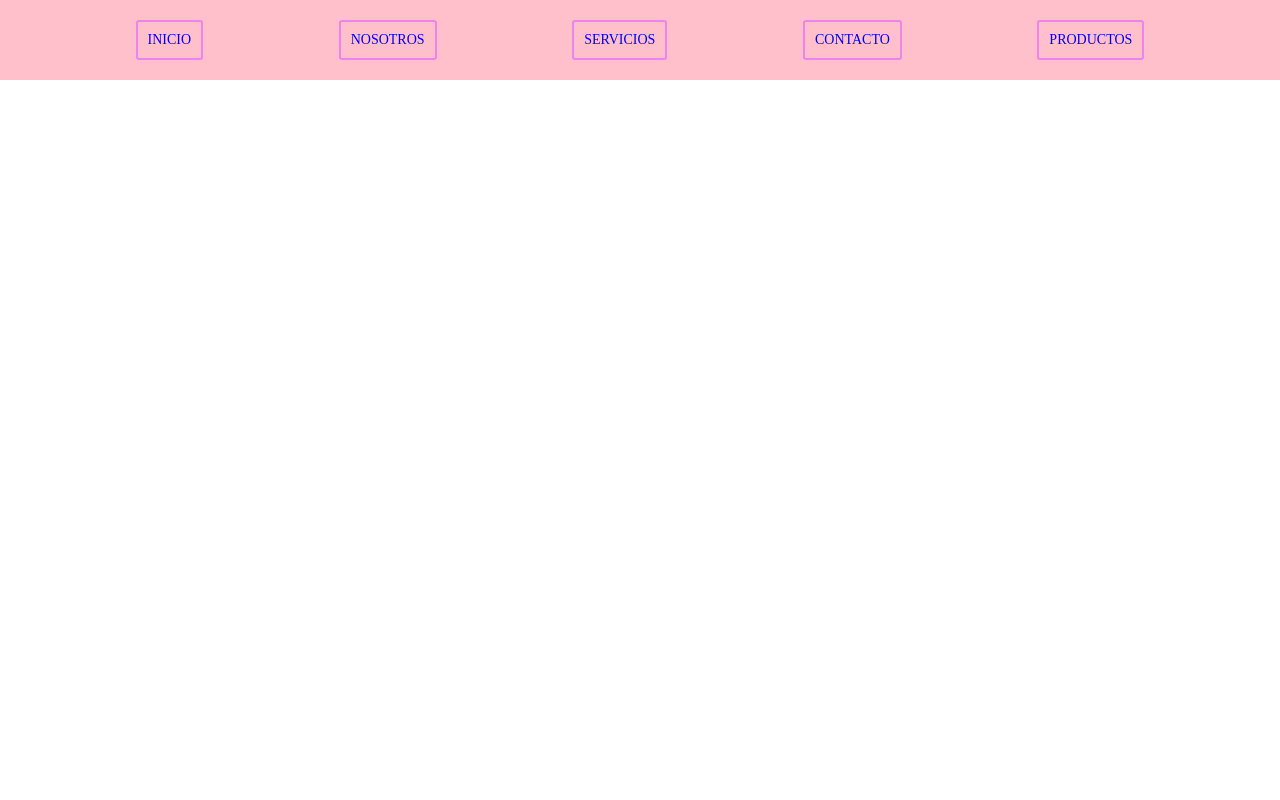
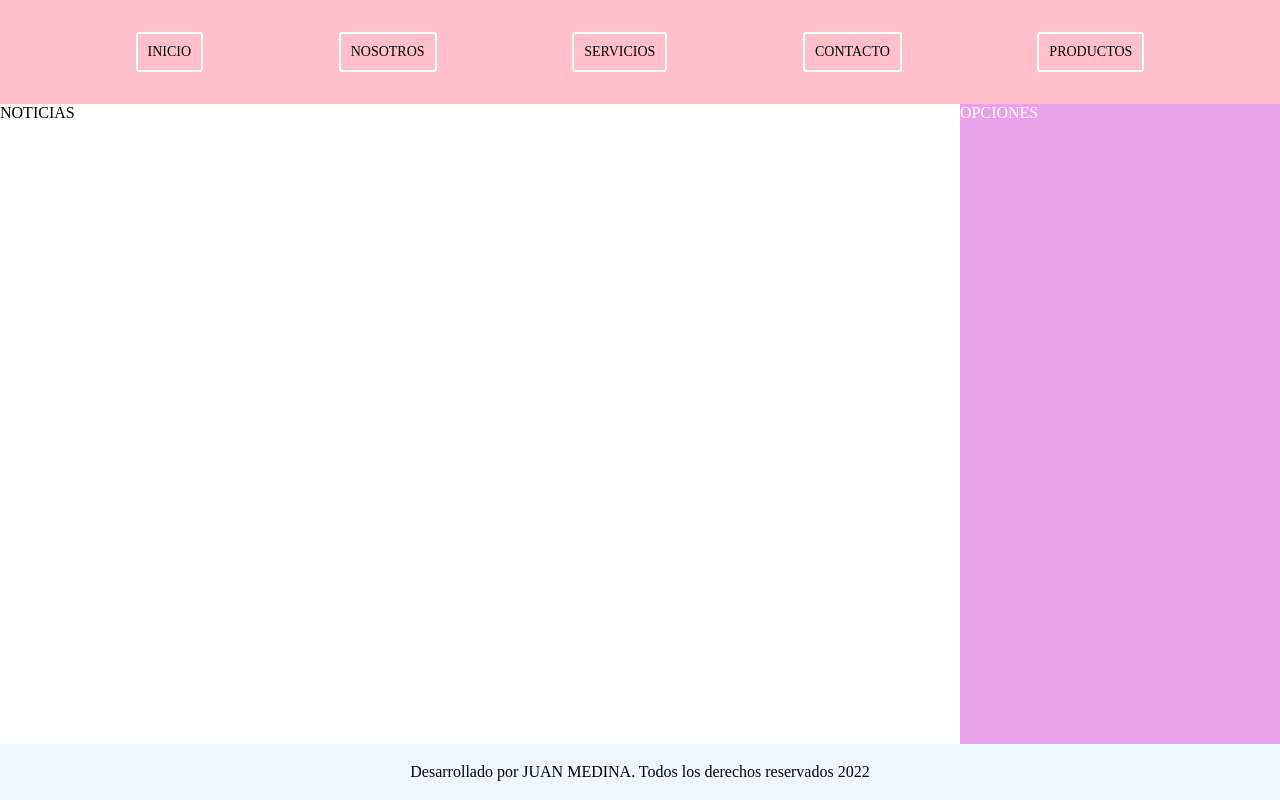
Before and after one commit to FUANITO2029/jlmh-practica2, a plain HTML site: page flexbox.html in a window 1280 px wide. Drawn offline with Linux system fonts and the light colour scheme.

Commit message:
Terminamos practica 2

```diff
--- a/css/flexbox.css
+++ b/css/flexbox.css
@@ -3,9 +3,15 @@ body {
     padding: 0;
 }
 
+nav{
+    height: 13vh;
+    display: flex;
+    background-color: burlywood;
+}
+
 .container {
     width: 100%;
-    height: 80px;
+    height: 100%;
     background-color: pink;
     display: flex;
     flex-direction: row;
@@ -19,14 +25,43 @@ body {
     font-size: 14px;
     padding: 10px;
     border-style: solid;
-    border-color: violet;
+    border-color: rgb(255, 255, 255);
+    color:rgb(0, 0, 0);
     border-radius: 3px;
     border-width: 2px;;
 }
 
 .container > a:hover {
-    color: white;
+    color: rgb(255, 255, 255);
     border-style: solid;
     border-color: rgb(46, 51, 53);
     border-width: 2px;
 }
+
+.contenido{
+    width: 100%;
+    display: flex;
+    flex-direction: row;
+    flex-wrap: wrap;
+    height: 80vh;
+}
+
+.noticias{
+    width: 75%;
+    background: rgb(255, 255, 255);
+    color: rgb(0, 0, 0);
+}
+
+.menulateral{
+    width: 25%;
+    background: rgba(192, 0, 192, 0.362);
+    color: white;
+}
+
+.piepagina{
+    height: 7vh;
+    display: flex;
+    justify-content: center;
+    align-items: center;
+    background-color: aliceblue;
+}
--- a/flexbox.html
+++ b/flexbox.html
@@ -8,7 +8,7 @@
     <link rel="stylesheet" href="./css/flexbox.css">
 </head>
 <body>
-    <section>
+    <nav>
         <div class="container">
             <a href="#">INICIO</a>
             <a href="#">NOSOTROS</a>
@@ -17,6 +17,23 @@
             <a href="#">PRODUCTOS</a>
         </div>
 
-    </section>
+    </nav>
+
+    <div class="contenido">
+        <div class="noticias">
+            NOTICIAS
+        </div>
+
+        <div class="menulateral">
+            OPCIONES
+        </div>
+    </div>
+
+    <footer class="piepagina">
+        <span>
+            Desarrollado por JUAN MEDINA. Todos los derechos reservados 2022
+        </span>
+    </footer>
+
 </body>
 </html>
```
